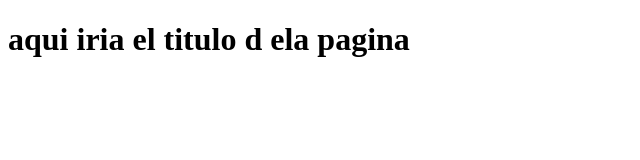
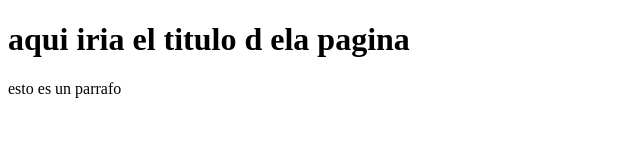
Before and after one commit to carapaz/Proyecto-web-empresa-C, a plain HTML site: page index.html in a window 1280 px wide. Shown: the whole page, without its empty margins (0-640 px from the left). Drawn offline with Linux system fonts and the light colour scheme.

Commit message:
Update index.html

```diff
--- a/index.html
+++ b/index.html
@@ -8,5 +8,6 @@
 </head>
 <body>
     <h1>aqui iria el titulo d ela pagina</h1>
+    <p>esto es un parrafo</p>
 </body>
 </html>
```
